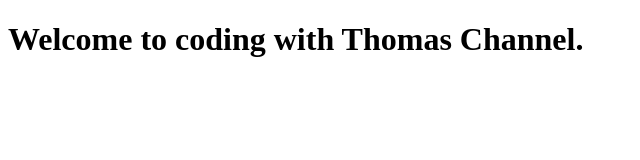
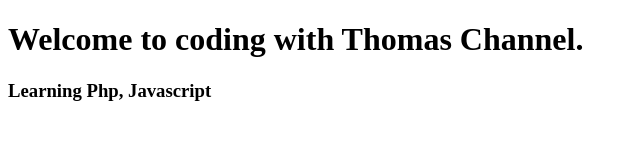
Before and after one commit to MinTheinTun/learningGit, a plain HTML site: page index.html in a window 1280 px wide. Shown: the whole page, without its empty margins (0-640 px from the left). Drawn offline with Linux system fonts and the light colour scheme.

Commit message:
Add Text

```diff
--- a/index.html
+++ b/index.html
@@ -8,5 +8,6 @@
 </head>
 <body>
     <h1>Welcome to coding with Thomas Channel.</h1>
+    <h3>Learning Php, Javascript</h3>
 </body>
 </html>
```
